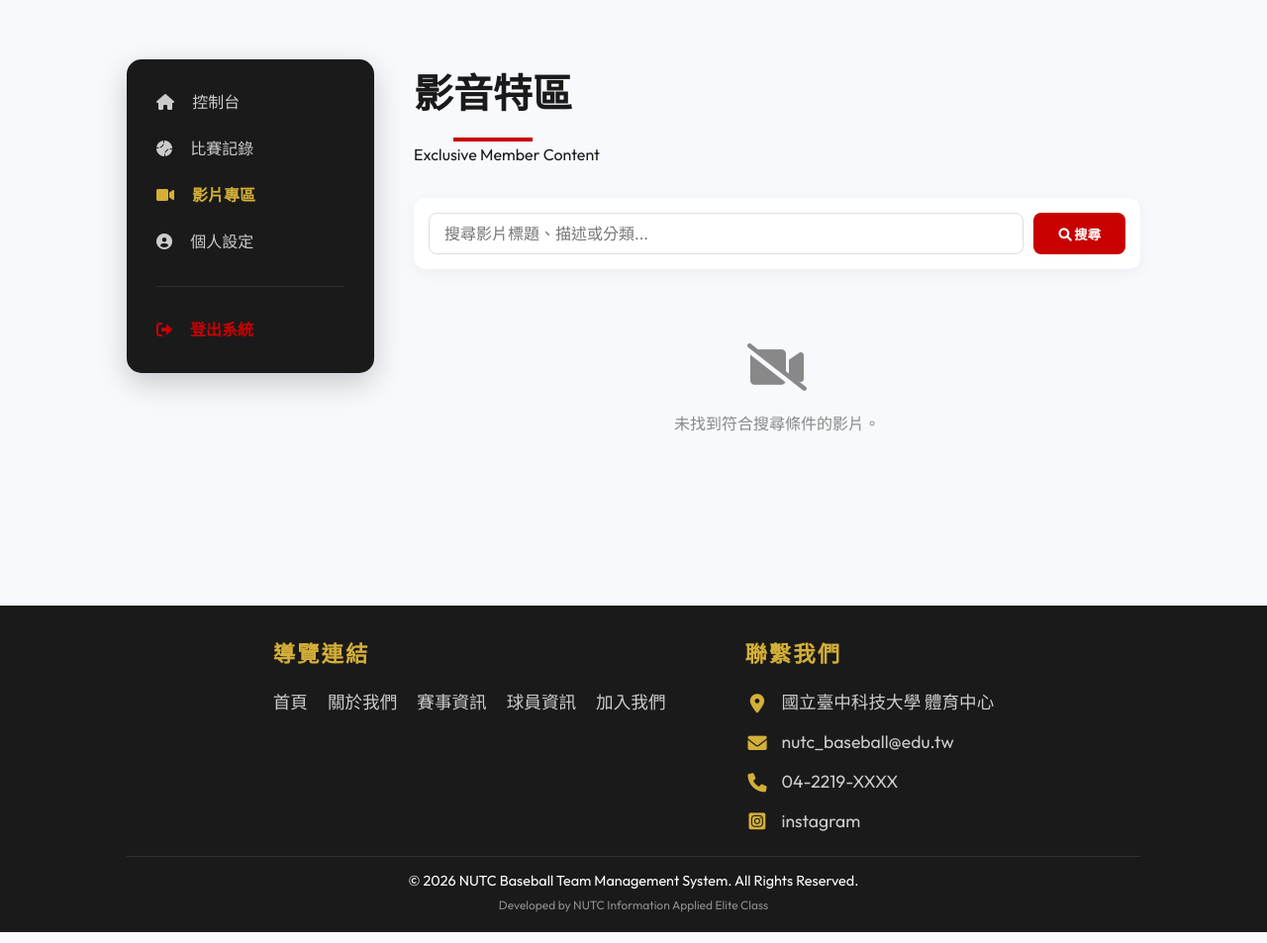
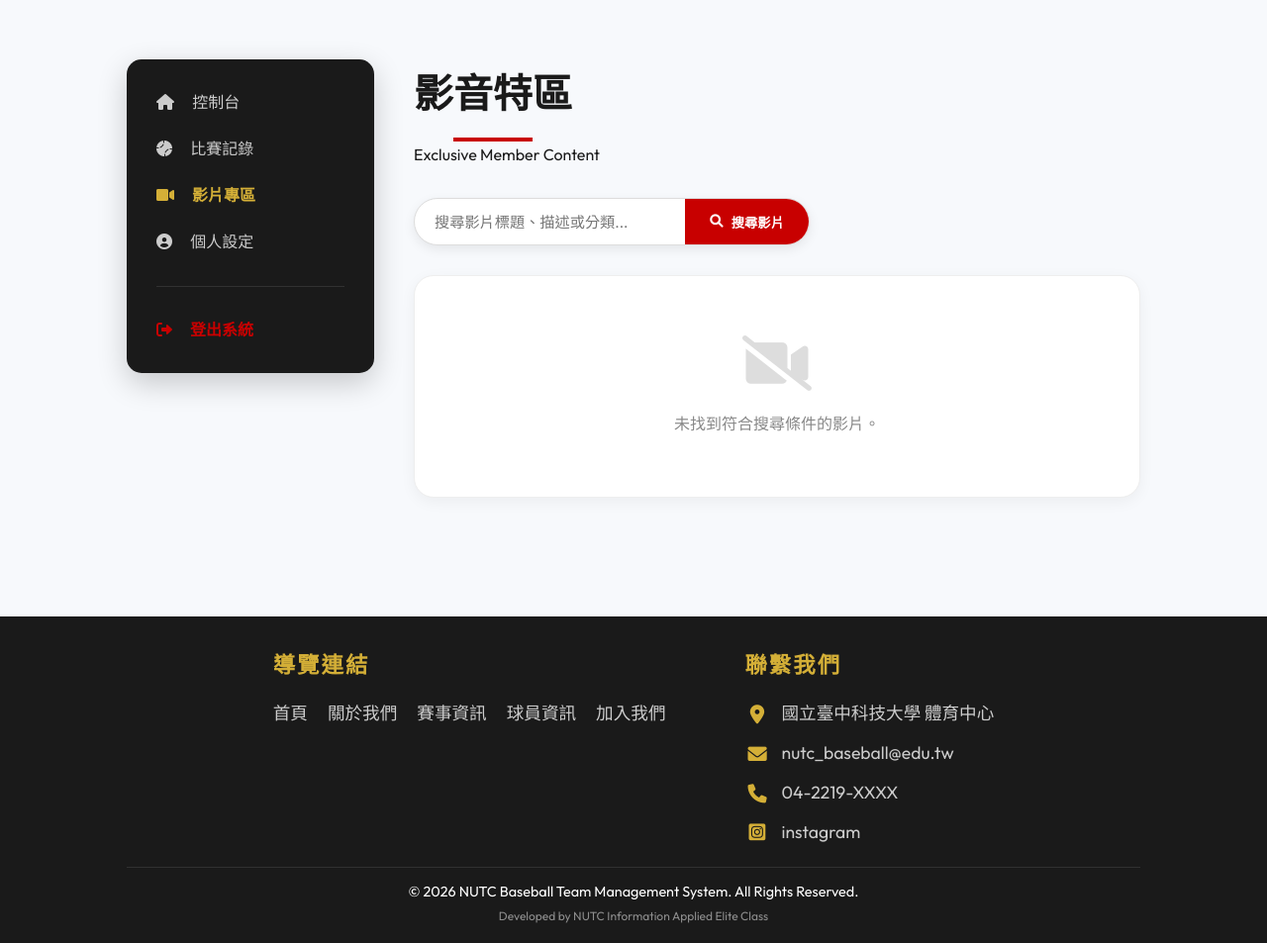
Before and after one commit to lzh082007/baseball_web, a PHP site: page /video_zone.php in a window 1280 px wide. Shown: the part 360-1313 px from the top of the page at 99% size. Run offline with PHP 8.4, Linux system fonts and the light colour scheme; the visitor is signed in with stand-in values (Sample User, id 1); data comes from the database, SQL or seed files in the repository; data that the repository does not hold is empty.

Commit message:
“5/14上課”

```diff
--- a/assets/css/style.css
+++ b/assets/css/style.css
@@ -388,44 +388,71 @@ footer {
 .badge-win { background: #E1F5FE; color: #01579B; border: 1px solid #01579B; }
 .badge-loss { background: #FFEBEE; color: #B71C1C; border: 1px solid #B71C1C; }
 
-/* Global Search Bar */
+/* Global Search Bar - Robust Capsule Design */
 .search-bar-container {
     display: flex;
-    gap: 10px;
+    align-items: center;
     background: white;
-    padding: 12px;
-    border-radius: 12px;
-    box-shadow: 0 4px 15px rgba(0,0,0,0.05);
-    border: 1px solid #eee;
+    padding: 0;
+    border-radius: 50px; /* Capsule shape */
+    border: 1px solid #ddd;
     margin-bottom: 30px;
+    width: 100%;
+    max-width: 400px;
+    box-sizing: border-box;
+    height: 48px;
+    overflow: hidden; /* Clips the button to the capsule shape */
+    box-shadow: 0 4px 12px rgba(0,0,0,0.08);
+    transition: border-color 0.3s, box-shadow 0.3s;
+}
+.search-bar-container:focus-within {
+    border-color: var(--primary);
+    box-shadow: 0 4px 15px rgba(160, 0, 0, 0.15);
 }
 .search-bar-input {
     flex: 1;
-    padding: 10px 15px;
-    border: 1px solid #ddd;
-    border-radius: 8px;
+    padding: 0 20px;
+    border: none !important;
+    background: transparent !important;
     font-size: 0.95rem;
-    outline: none;
-    transition: var(--transition);
-}
-.search-bar-input:focus {
-    border-color: var(--primary);
+    outline: none !important;
+    height: 100%;
+    color: #333;
 }
 .search-bar-btn {
-    padding: 10px 20px;
+    height: 100%;
+    padding: 0 25px;
     background: var(--primary);
     color: white;
     border: none;
-    border-radius: 8px;
+    border-radius: 0; /* Clipped by container */
     cursor: pointer;
     font-weight: 700;
-    transition: var(--transition);
+    transition: background 0.3s;
     display: flex;
     align-items: center;
+    justify-content: center;
     gap: 8px;
     white-space: nowrap;
 }
 .search-bar-btn:hover {
     background: #A00000;
-    transform: translateY(-2px);
 }
+
+/* Empty State Message */
+.empty-state-message {
+    text-align: center;
+    padding: 60px 20px;
+    color: #888;
+    background: white;
+    border-radius: 20px;
+    box-shadow: 0 4px 15px rgba(0,0,0,0.05);
+    border: 1px solid #eee;
+    width: 100%;
+}
+.empty-state-message i {
+    font-size: 3.5rem;
+    margin-bottom: 20px;
+    display: block;
+    color: #ddd;
+}
--- a/video_zone.php
+++ b/video_zone.php
@@ -35,8 +35,7 @@ function getYoutubeThumb($url) {
     if ($id) {
         return "https://img.youtube.com/vi/{$id}/mqdefault.jpg";
     }
-    // Fallback if not a standard video (e.g. playlist)
-    return 'assets/images/video-placeholder.jpg';
+    return null; // Return null instead of a placeholder
 }
 
 // Function to get the actual jump link
@@ -54,36 +53,6 @@ function getJumpLink($url) {
 <link rel="stylesheet" href="assets/css/member_dashboard.css">
 <link rel="stylesheet" href="assets/css/video_zone.css">
 <style>
-    .video-search-bar {
-        display: flex;
-        gap: 10px;
-        margin-bottom: 25px;
-        background: white;
-        padding: 15px;
-        border-radius: 12px;
-        box-shadow: 0 4px 15px rgba(0,0,0,0.05);
-    }
-    .video-search-input {
-        flex: 1;
-        padding: 10px 15px;
-        border: 1px solid #ddd;
-        border-radius: 8px;
-        font-size: 1rem;
-    }
-    .video-search-btn {
-        padding: 10px 25px;
-        background: var(--primary);
-        color: white;
-        border: none;
-        border-radius: 8px;
-        cursor: pointer;
-        font-weight: 700;
-        transition: var(--transition);
-    }
-    .video-search-btn:hover {
-        background: #A00000;
-        transform: translateY(-2px);
-    }
     .video-card-link {
         text-decoration: none;
         color: inherit;
@@ -144,14 +113,14 @@ function getJumpLink($url) {
                 </div>
 
                 <!-- Search Bar -->
-                <form method="GET" class="video-search-bar">
-                    <input type="text" name="search" class="video-search-input" placeholder="搜尋影片標題、描述或分類..." value="<?= htmlspecialchars($search) ?>">
-                    <button type="submit" class="video-search-btn"><i class="fas fa-search"></i> 搜尋</button>
+                <form method="GET" class="search-bar-container">
+                    <input type="text" name="search" class="search-bar-input" placeholder="搜尋影片標題、描述或分類..." value="<?= htmlspecialchars($search) ?>">
+                    <button type="submit" class="search-bar-btn"><i class="fas fa-search"></i> 搜尋影片</button>
                 </form>
 
                 <?php if (empty($videos)): ?>
-                    <div style="text-align: center; padding: 50px; color: #888;">
-                        <i class="fas fa-video-slash" style="font-size: 3rem; margin-bottom: 20px; display: block;"></i>
+                    <div class="empty-state-message">
+                        <i class="fas fa-video-slash"></i>
                         未找到符合搜尋條件的影片。
                     </div>
                 <?php else: ?>
@@ -159,8 +128,17 @@ function getJumpLink($url) {
                         <?php foreach ($videos as $video): ?>
                         <a href="<?= getJumpLink($video['url']) ?>" target="_blank" class="video-card-link">
                             <div class="video-card">
-                                <div class="video-wrapper" style="position: relative;">
-                                    <img src="<?= getYoutubeThumb($video['url']) ?>" class="video-thumbnail" alt="<?= htmlspecialchars($video['title']) ?>">
+                                <div class="video-wrapper" style="position: relative; background: #000; overflow: hidden; display: flex; align-items: center; justify-content: center; height: 180px;">
+                                    <?php $thumb = getYoutubeThumb($video['url']); ?>
+                                    <?php if ($thumb): ?>
+                                        <img src="<?= $thumb ?>" class="video-thumbnail" alt="<?= htmlspecialchars($video['title']) ?>" style="width: 100%; height: 100%; object-fit: cover;">
+                                    <?php else: ?>
+                                        <!-- Black background fallback -->
+                                        <div style="text-align: center; color: rgba(255,255,255,0.4);">
+                                            <i class="fas fa-external-link-alt" style="font-size: 2.5rem; margin-bottom: 10px; display: block;"></i>
+                                            <span style="font-size: 0.8rem; letter-spacing: 1px;">EXTERNAL LINK</span>
+                                        </div>
+                                    <?php endif; ?>
                                     <div class="video-play-overlay">
                                         <i class="fas fa-play-circle"></i>
                                     </div>
```
Also changed, not shown: index.php (+10 -9 lines), matches.php (+8 -9 lines), ob.php (+5 -5 lines), players.php (+7 -7 lines).
